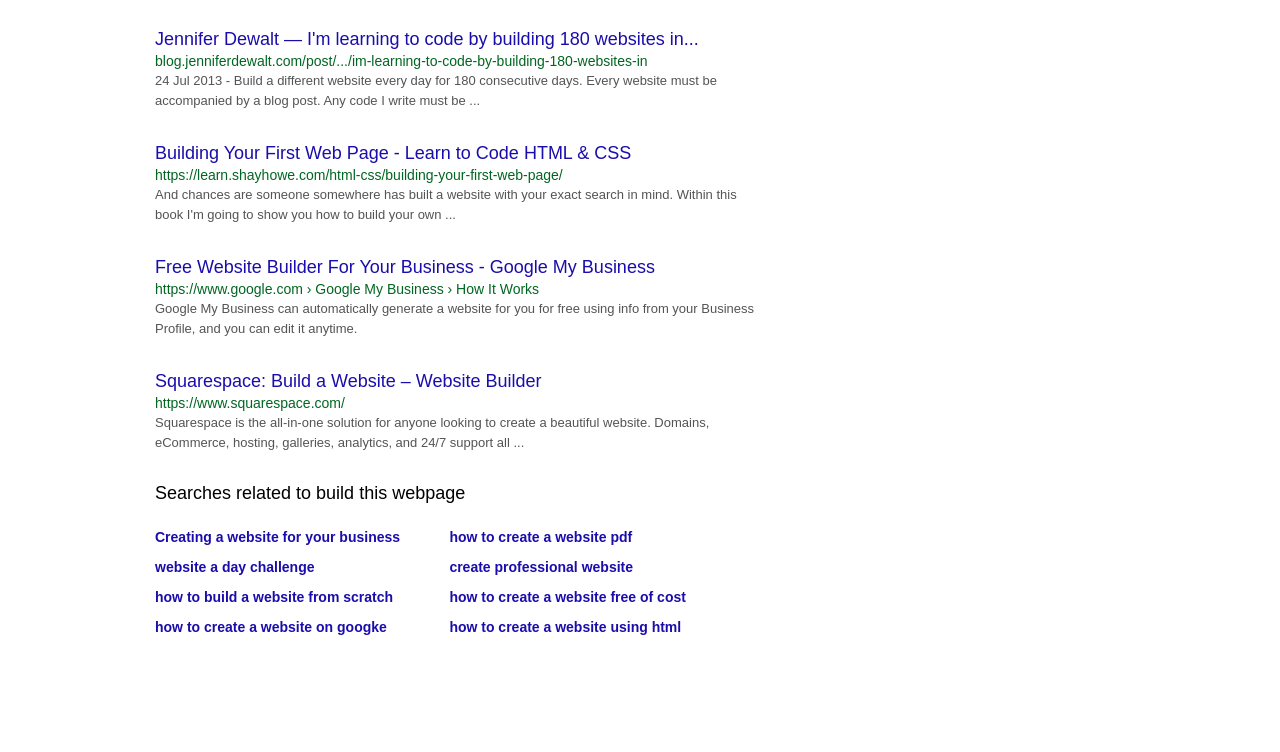
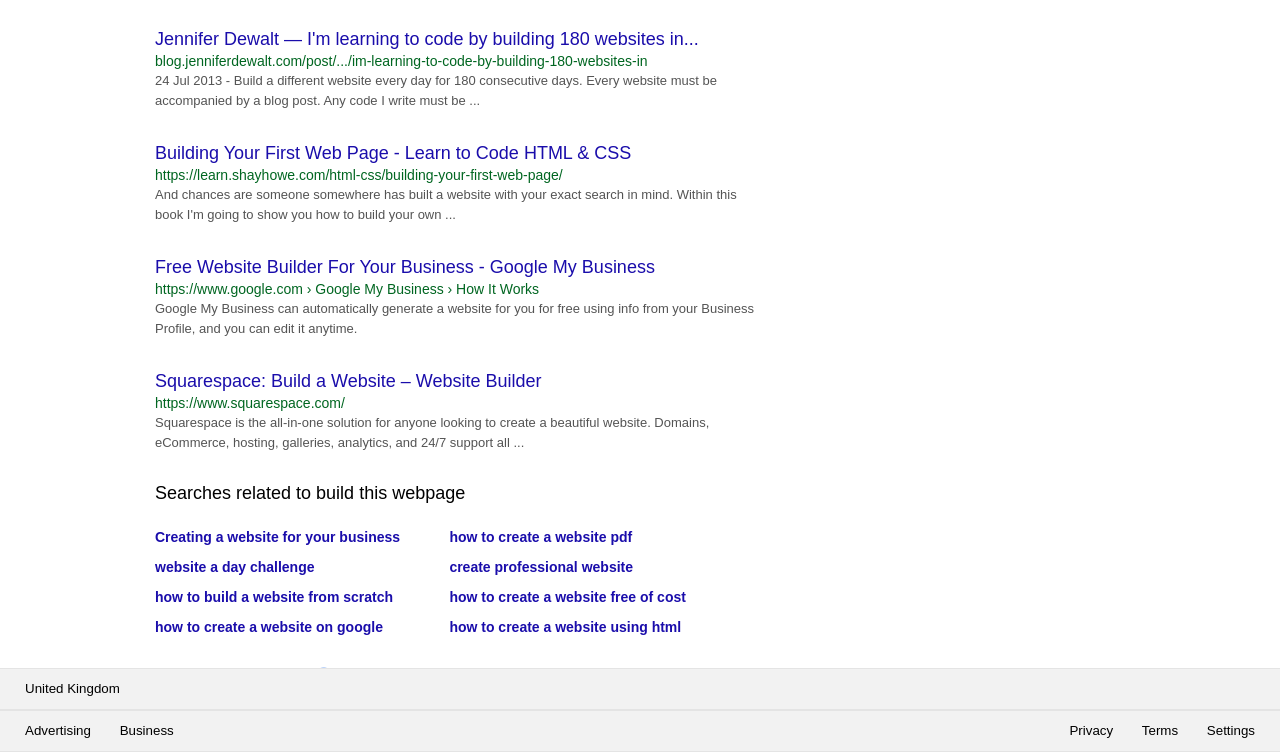
Before and after one commit to DB17889/google-results, a plain HTML site: page index.html in a window 1280 px wide. Shown: the part 1052-1804 px from the top of the page. Before the commit the page ends 1694 px from the top, so only its background shows below. Drawn offline with Linux system fonts and the light colour scheme.

Commit message:
Pretty much completed now. Maybe a few tweaks.

```diff
--- a/index.html
+++ b/index.html
@@ -10,6 +10,10 @@
 
 <body>
 
+<div class="page-container">
+
+    <div class="content-wrap">
+
         <div class="header">
 
             <div class="upper-header">
@@ -21,7 +25,6 @@
                     </form>
                 </span>
                 <span class="uh-right">
-                <img src=".images/img1.PNG" alt="img1">
                     <button class="sign-in">Sign In</button>
                 </span>
             </div>
@@ -122,6 +125,8 @@
                     <p class="r3">Squarespace is the all-in-one solution for anyone looking to create a beautiful website. Domains, eCommerce, hosting, galleries, analytics, and 24/7 support all ...</p>
                 </div>
 
+
+
                 <div>
                     <p class="related-header">Searches related to build this webpage</p>
                 </div>
@@ -141,12 +146,50 @@
                             <td class="related-td">how to create a website free of cost</td>
                         </tr>
                         <tr class="related-tr">
-                        <td class="related-td">how to create a website on googke</td>
+                            <td class="related-td">how to create a website on google</td>
                             <td class="related-td">how to create a website using html</td>
                         </tr>
                     </table>
                 </div>
 
+                <div>
+                    <img class="results-img" src="./results1.PNG" alt="page nav">
+                </div>
+
+                <div class="pages">
+                    <span class="page">1</span>
+                    <span class="page">2</span>
+                    <span class="page">3</span>
+                    <span class="page">4</span>
+                    <span class="page">5</span>
+                    <span class="page">6</span>
+                    <span class="page">7</span>
+                    <span class="page">8</span>
+                    <span class="page">9</span>
+                    <span class="page" id="page10">10</span>
+                </div>
+
+            </div>
+
+        </div>
+
+    </div>
+
+    <div class="footer">
+        <div class="upper-footer">
+            <span class="footer-text">United Kingdom</span>
+        </div>
+        <div class="lower-footer">
+            <span class="lower-footer-left">
+                <span class="footer-text">Advertising</span>
+                <span class="footer-text">Business</span>
+            </span>
+            <span class="lower-footer-right">
+                <span class="footer-text">Privacy</span>
+                <span class="footer-text">Terms</span>
+                <span class="footer-text">Settings</span>
+            </span>
+        </div>
     </div>
 
 </div>
--- a/style.css
+++ b/style.css
@@ -1,5 +1,7 @@
-body {
+html, body {
     margin: 0;
+    height: 100%;
+    padding: 0;
     min-width: 980px;
     left: 0;
     right: 0;
@@ -163,3 +165,81 @@ table, tr, td {
     font-size: 18px;
     font-family: arial, sans-serif;
 }
+
+.results-img {
+    margin-left: 150px;
+    margin-top: 20px;
+}
+
+.pages {
+    margin-left: 182px;
+    margin-bottom: 20px;
+}
+
+.page {
+    font-family: arial, sans-serif;
+    font-size: small;
+    margin-left: 8px;
+    color: #4285f4;
+}
+
+#page10 {
+    margin-left: 4px;
+}
+
+.page-container {
+    position: relative;
+    min-height: 100%;
+}
+
+.content-wrap {
+    overflow: auto;
+    margin: auto;
+    padding-bottom: 1720px;
+}
+
+.footer {
+    position: relative;
+    bottom: 0;
+    width: 100%;
+    height: 80px;
+    background: #f2f2f2;
+    line-height: 40px;
+    font-size: 10pt;
+    font-family: arial, sans-serif;
+    min-width: 980px;
+}
+
+.upper-footer, .lower-footer {
+    background: #f2f2f2;
+    border-top: 1px solid #e4e4e4;
+    border-bottom: 1px solid #e4e4e4;
+}
+
+.footer-text {
+    margin-left: 25px;
+}
+
+.lower-footer-right {
+    float: right;
+    margin-right: 25px;
+}
+
+
+.sign-in {
+
+    border: 1px solid #4285f4;
+
+    background-color: #4683ea;
+
+    font-weight: bold;
+
+    line-height: 28px;
+
+    border-radius: 4px;
+
+    color: white;
+
+    width: 80px;
+
+}
```
Lines whose indentation alone changed are shown as unchanged.
